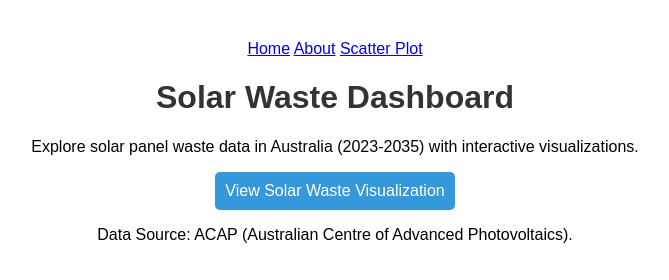
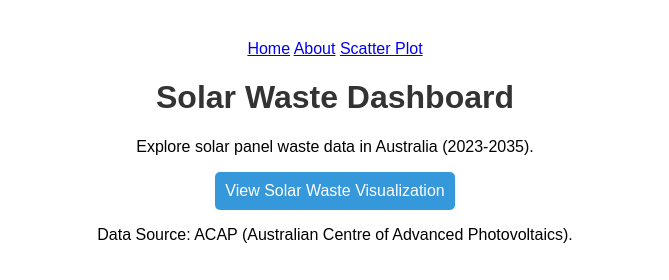
Before and after one commit to olek-scau/solar-waste-dashboard, a plain HTML site: page docs/index.html in a window 1280 px wide. Shown: the whole page, without its empty margins (305-974 px from the left). Drawn offline with Linux system fonts and the light colour scheme.

Commit message:
amended description

```diff
--- a/docs/index.html
+++ b/docs/index.html
@@ -18,7 +18,7 @@
 </nav>
 <body>
     <h1>Solar Waste Dashboard</h1>
-    <p>Explore solar panel waste data in Australia (2023-2035) with interactive visualizations.</p>
+    <p>Explore solar panel waste data in Australia (2023-2035).</p>
     <a class="plot-link" href="visualization.html">View Solar Waste Visualization</a>
     <p>Data Source: ACAP (Australian Centre of Advanced Photovoltaics).</ M.
 </body>
```
